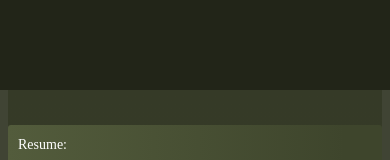
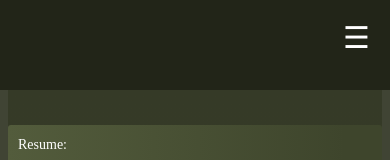
Before and after one commit to andrewkozinski/andrewkozinski.github.io, a React (Vite) app: page /resume in a window 390 px wide. Shown: the top 160 px of the page. Built offline with nearby package versions, Linux system fonts and the light colour scheme; a web font is replaced by a local one.

Commit message:
Added navbar icon for mobile screens

```diff
--- a/src/components/Navbar.tsx
+++ b/src/components/Navbar.tsx
@@ -1,8 +1,17 @@
 import {Link} from 'react-router-dom';
+import { useState } from 'react';
 import { HashLink } from 'react-router-hash-link';
 
 
 const Navbar = () => {
+
+    const [isOpen, setIsOpen] = useState(false);
+
+    const toggleMenu = () => {
+        setIsOpen(!isOpen);
+    };
+
+
     return (
         <header>
             <div className="nav-links">
@@ -14,6 +23,9 @@ const Navbar = () => {
                     <li className="menu-item"><Link to="/resume">RESUME</Link></li>
                 </ul>
             </div>
+            <div className="hamburger-menu" onClick={toggleMenu}>
+                &#9776;
+            </div>
         </header>
     );
 }
```
